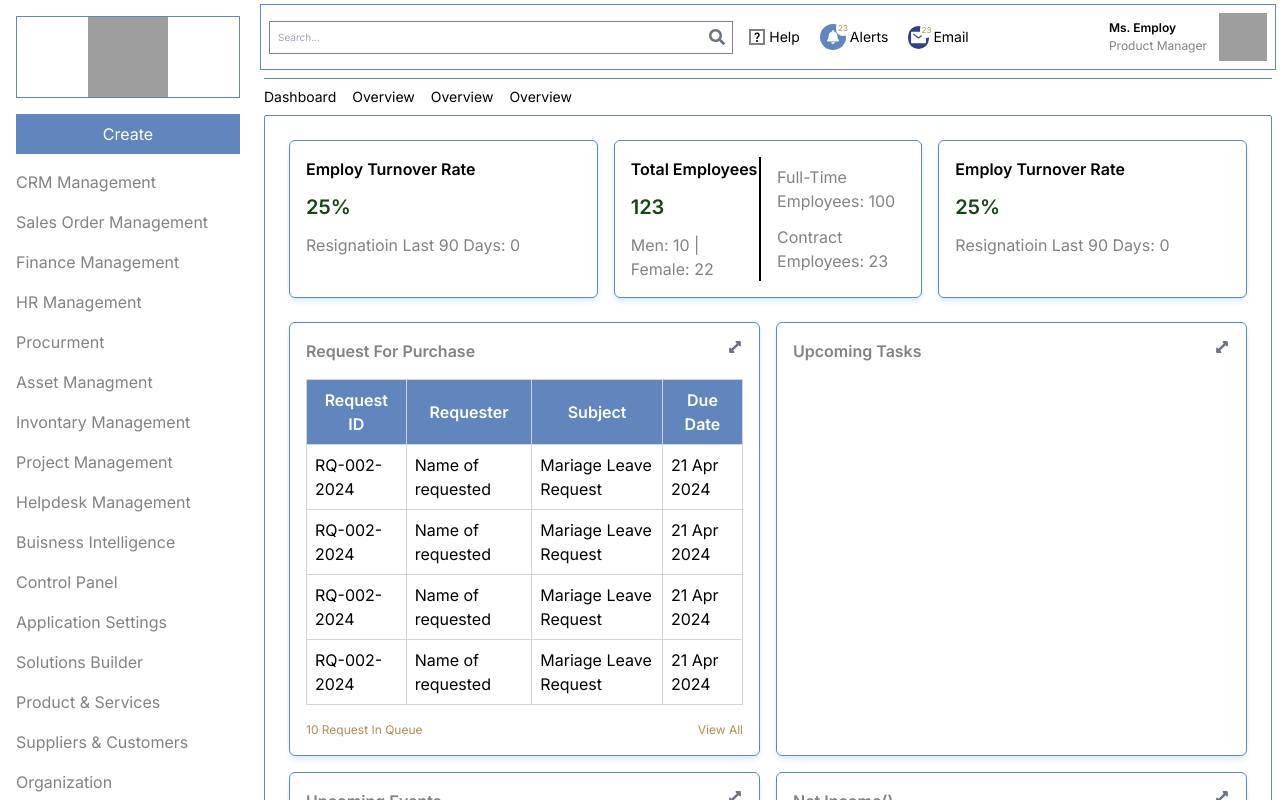
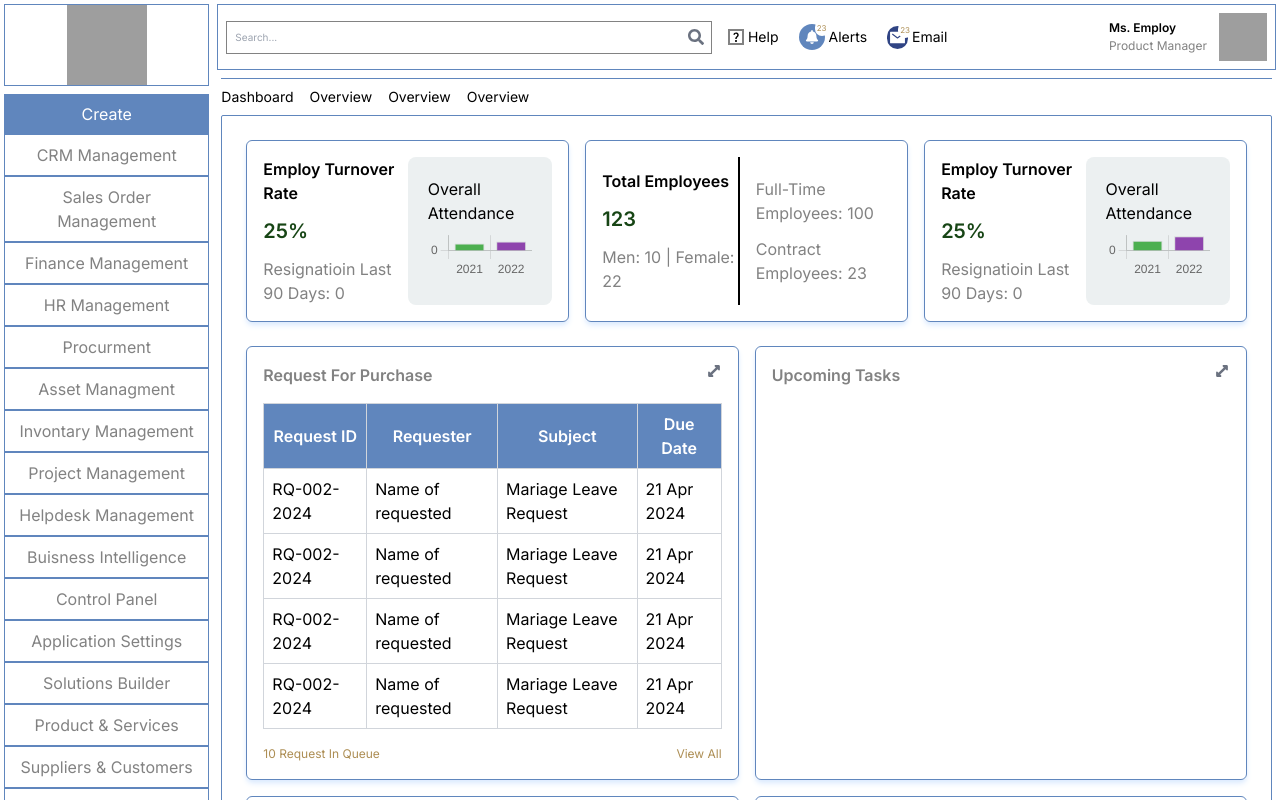
Before and after one commit to NAZIMUDHEEN267/Lifisin_task, a React (Vite) app: page / in a window 1280 px wide. Shown: the top 800 px of the page. Built offline with nearby package versions, Linux system fonts and the light colour scheme; grey boxes are pictures that could not be loaded.

Commit message:
chart added

```diff
--- a/package.json
+++ b/package.json
@@ -10,10 +10,13 @@
     "preview": "vite preview"
   },
   "dependencies": {
+    "chart.js": "^4.4.6",
     "react": "^18.3.1",
+    "react-chartjs-2": "^5.2.0",
     "react-dom": "^18.3.1",
     "react-icons": "^5.3.0",
-    "react-router-dom": "^7.0.1"
+    "react-router-dom": "^7.0.1",
+    "recharts": "^2.13.3"
   },
   "devDependencies": {
     "@eslint/js": "^9.15.0",
--- a/src/Components/SideBar.tsx
+++ b/src/Components/SideBar.tsx
@@ -22,17 +22,17 @@ function Sidebar() {
   ];
 
   return (
-    <div className="w-64  text-white p-4">
-      <div className="border-[1px] border-light_blue justify-center items-center">
+    <div className="fixed w-2/12 text-white p-1">
+      <div className="border-[1px] border-light_blue justify-center items-center mb-2">
         <img
           src="https://static.vecteezy.com/system/resources/previews/002/718/130/non_2x/cityscape-color-abstract-free-vector.jpg"
           className="h-20 w-20 self-center mx-auto"
         />
       </div>
       <ul>
-        <li className="bg-light_blue text-center my-4 p-2">Create</li>
+        <li className="bg-light_blue text-center p-2">Create</li>
         {data?.map((item) => (
-          <li className="mb-4">
+          <li className="text-center p-2 border-[1px] border-light_blue">
             <Link to="/" className="text-text hover:text-black">
               {item}
             </Link>
@@ -40,14 +40,14 @@ function Sidebar() {
         ))}
       </ul>
 
-      <div className="flex items-center gap-2">
+      <div className="flex items-center gap-2  border-[1px] border-light_blue  pt-4">
         <TbGridDots className="text-light_blue" />
           <Link to="/" className="text-light_blue text-sm hover:text-dark_blue">
             {"More Items"}
           </Link>
       </div>
 
-      <div className="border-[1px] border-light_blue justify-center items-center">
+      <div className="border-[1px] border-light_blue justify-center items-center mt-2">
         <img
           src="https://static.vecteezy.com/system/resources/previews/002/718/130/non_2x/cityscape-color-abstract-free-vector.jpg"
           className="h-20 w-20 mx-auto"
--- a/src/Screens/DashBoard.tsx
+++ b/src/Screens/DashBoard.tsx
@@ -1,5 +1,25 @@
 import { FaArrowsAltV } from "react-icons/fa";
-import ChartBox from "../Components/ChartBox";
+import ChartBox from "@/Components/ChartBox";
+import {
+  Chart as ChartJS,
+  CategoryScale,
+  LinearScale,
+  BarElement,
+  Title,
+  Tooltip,
+  Legend,
+} from "chart.js";
+import { Bar } from "react-chartjs-2";
+
+
+ChartJS.register(
+  CategoryScale,
+  LinearScale,
+  BarElement,
+  Title,
+  Tooltip,
+  Legend
+);
 
 type DataType = {
   item1: string;
@@ -8,7 +28,7 @@ type DataType = {
   item4: string;
 };
 
-const data = Array.from(
+const data2 = Array.from(
   { length: 4 },
   (): DataType => ({
     item1: "RQ-002-2024",
@@ -19,21 +39,79 @@ const data = Array.from(
 );
 
 function DashBoard() {
+
+
+  const barData = {
+    labels: ["2021", "2022"],
+    datasets: [
+      {
+        label: "Attendance Rate (%)",
+        data: [24, 30],
+        backgroundColor: ["#4caf50", "#8e44ad"],
+        borderWidth: 1,
+      },
+    ],
+  };
+
+  const barOptions = {
+    responsive: true,
+    plugins: {
+      legend: {
+        display: false,
+      },
+    },
+  };
+
+
+  const barData2 = {
+    labels: ["2021", "2022"],
+    datasets: [
+      {
+        label: "Attendance Rate (%)",
+        data: [65, 93],
+        backgroundColor: ["#4caf50", "#8e44ad"],
+        borderWidth: 1,
+      },
+    ],
+  };
+
+  const barOptions2 = {
+    responsive: true,
+    plugins: {
+      legend: {
+        display: false,
+      },
+    },
+  };
+
   return (
     <div className="p-6 border-[1px] m-2 border-light_blue rounded-sm">
       <div className="flex gap-4 flex-1 justify-between">
         <ChartBox>
-          <div className="flex flex-col gap-3">
+          <div className="flex">
+            <div className="flex flex-col gap-3 flex-1">
               <p className="capitalize font-bold">Employ turnover rate</p>
               <p className="font-bold text-green text-xl">{"25%"}</p>
               <p className="capitalize font-light text-text">
                 {"Resignatioin Last 90 days: 0"}
               </p>
             </div>
+            <div
+              style={{
+                padding: "20px",
+                background: "#ecf0f1",
+                borderRadius: "8px",
+                width: "50%",
+              }}
+            >
+              <h3>Overall Attendance</h3>
+              <Bar data={barData} options={barOptions} />
+            </div>
+          </div>
         </ChartBox>
 
         <ChartBox>
-          <div className="flex justify-between">
+          <div className="flex justify-between h-full">
             <div className="flex flex-col gap-3 flex-1 border-r-2 border-black justify-center">
               <p className="capitalize font-bold">Total Employees</p>
               <p className="font-bold text-green text-xl">{"123"}</p>
@@ -54,12 +132,26 @@ function DashBoard() {
         </ChartBox>
 
         <ChartBox>
-          <div className="flex flex-col gap-3">
+          <div className="flex">
+            <div className="flex flex-col gap-3 flex-1">
               <p className="capitalize font-bold">Employ turnover rate</p>
               <p className="font-bold text-green text-xl">{"25%"}</p>
               <p className="capitalize font-light text-text">
                 {"Resignatioin Last 90 days: 0"}
               </p>
+            </div>
+
+            <div
+              style={{
+                padding: "20px",
+                background: "#ecf0f1",
+                borderRadius: "8px",
+                width: "50%",
+              }}
+            >
+              <h3>Overall Attendance</h3>
+              <Bar data={barData2} options={barOptions2} />
+            </div>
           </div>
         </ChartBox>
       </div>
@@ -91,7 +183,7 @@ function DashBoard() {
                 </tr>
               </thead>
               <tbody>
-                {data?.map(({ item1, item2, item3, item4 }: DataType, i) => (
+                {data2?.map(({ item1, item2, item3, item4 }: DataType, i) => (
                   <tr key={String(i)}>
                     <td className="border border-gray-300 p-2">{item1}</td>
                     <td className="border border-gray-300 p-2">{item2}</td>
--- a/src/routes/Layout.tsx
+++ b/src/routes/Layout.tsx
@@ -1,13 +1,12 @@
-import React from "react";
-import Navbar from "../Components/Navbar";
+import Navbar from "@/Components/Navbar";
 import { Outlet } from "react-router-dom";
-import Sidebar from "../Components/SideBar";
+import Sidebar from "@/Components/SideBar";
 
 function Layout() {
   return (
-    <div className="flex overflow-hidden">
-      <Sidebar />
-      <div className="flex-1">
+    <div className="flex">
+        <Sidebar />
+      <div className="w-10/12 ml-auto">
         <Navbar />
         <Outlet />
       </div>
```
Also changed, not shown: 1 other file (tests, documents, lock files or other folders). Lines whose indentation alone changed are shown as unchanged.
